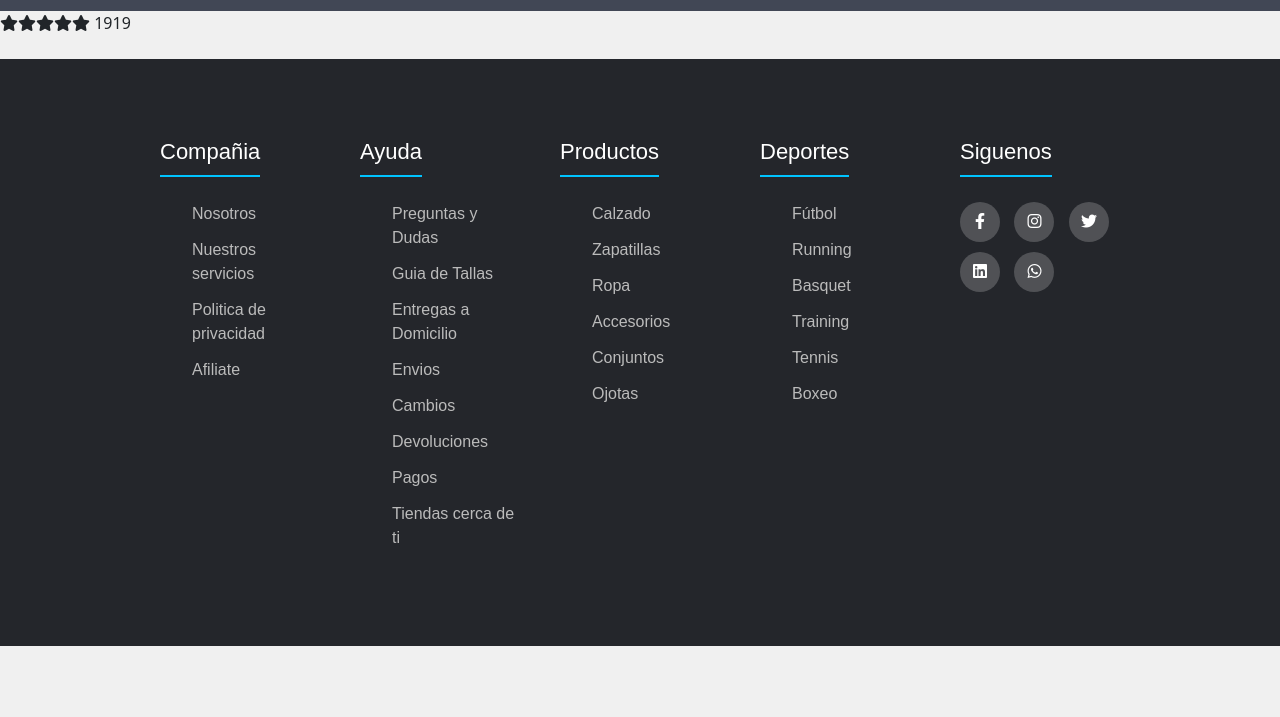
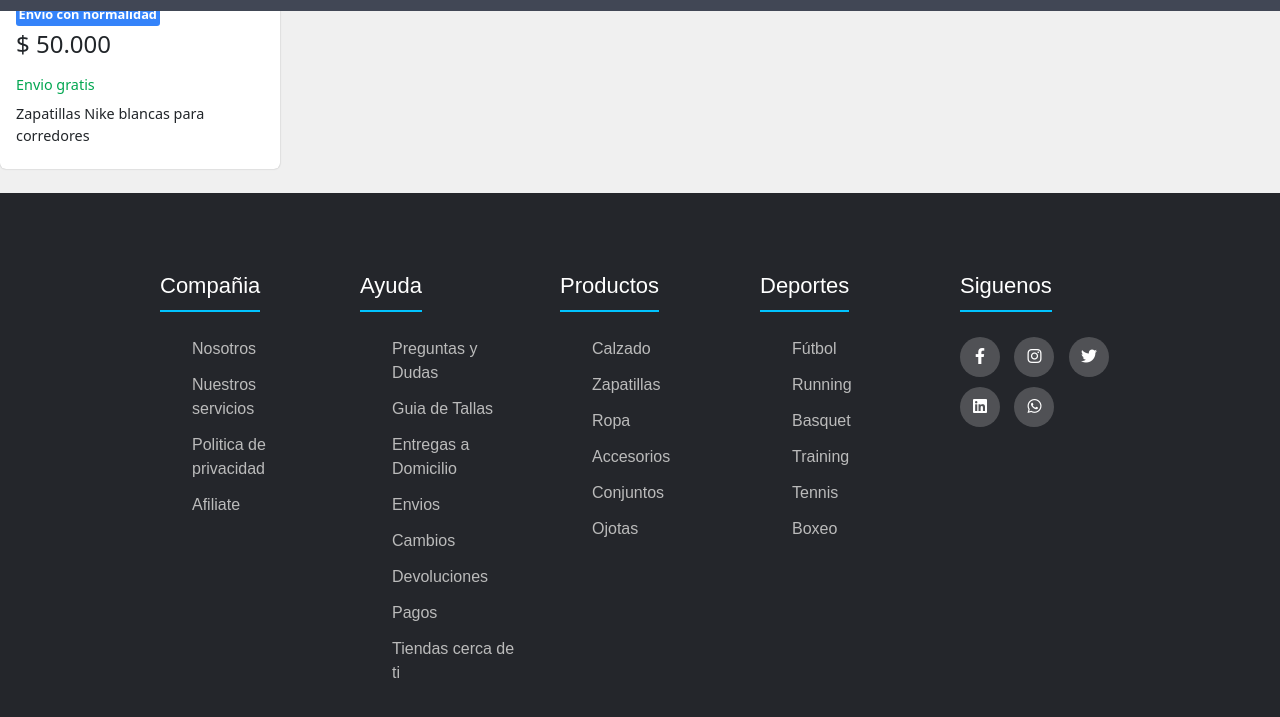
Before and after one commit to SebaGabriel/RopaDeportiva-Alien, a plain HTML site: page Pags/Bolsas y mochilas.html in a window 1280 px wide. Shown: the part 119-836 px from the top of the page. Before the commit the page ends 800 px from the top, so only its background shows below. Drawn offline with nearby package versions, Linux system fonts and the light colour scheme.

Commit message:
Nuevos cambios en el css y pag 2

```diff
--- a/Pags/Bolsas y mochilas.html
+++ b/Pags/Bolsas y mochilas.html
@@ -297,10 +297,6 @@
                 <span class="precio">$ 50.000</span>
                 <span class="precio-envio">Envio gratis</span>
                 <span class="descripción">Zapatillas Nike blancas para corredores</span>
-                <div class="calificación">
-                    <span><i class="fa-solid fa-star"></i><i class="fa-solid fa-star"></i><i class="fa-solid fa-star"></i><i class="fa-solid fa-star"></i><i class="fa-solid fa-star"></i></span>
-                    <span>1919</span>
-                </div>
             </div>
         </div>
 
--- a/css/style.css
+++ b/css/style.css
@@ -260,7 +260,56 @@ article.card{
     padding: 15px;
 }
 
-/*Caja Producto y acordion*/
+/*Acordion*/
+
+/*Caja Producto*/
+.producto{
+    max-width: 280px;
+    display: flex;
+    flex-flow: column;
+    border-radius: 6px;
+    box-shadow: 0 0 0.1em rgba(0, 0, 0, 0.3);
+    background-color: #ffffff;
+    cursor: pointer;
+    transition-property: box-shadow;
+    transition-duration: 0.3s;
+}
+.producto:hover{
+    box-shadow: 0 0 1.5em rgba(0, 0, 0, 0.3);
+}
+.producto img{
+    width: 100%;
+    object-fit: cover;
+}
+.información{
+    border-top: 1px solid #e6e6e6;
+    padding: 1em;
+    display: flex;
+    flex-flow: column;
+}
+.información * + *{
+    margin-bottom: 0.5em;
+}
+.tipo-envio{
+    background-color: #3483fa;
+    color: #ffffff;
+    font-size: 0.8em;
+    font-weight: 600;
+    max-width: max-content;
+    padding: 0.2em;
+    border-radius: 3px;
+}
+.precio{
+    font-size: 1.5em;
+}
+.precio-envio{
+    font-size: 0.9em;
+    color: #00a650;
+}
+.descripción{
+    font-size: 0.9em;
+    font-weight: 300;
+}
 
 /*Los 4 parrafos de información*/
 .texto{
```
